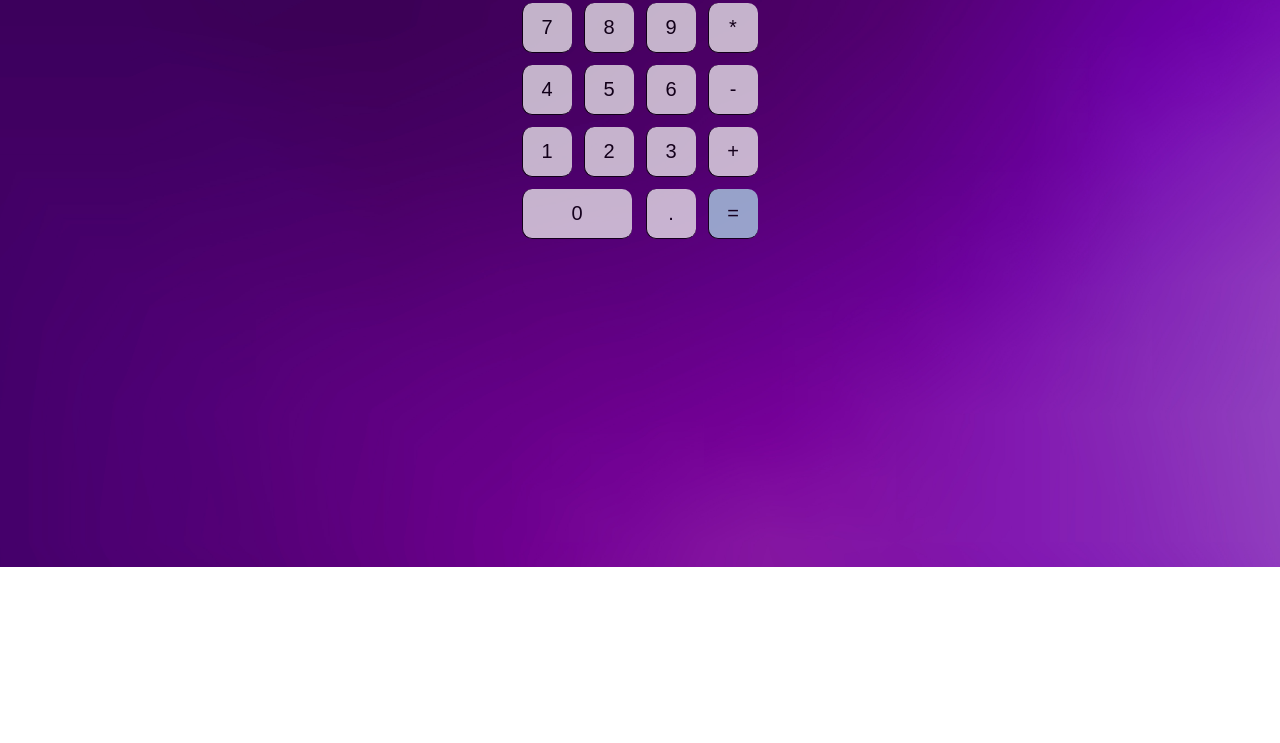
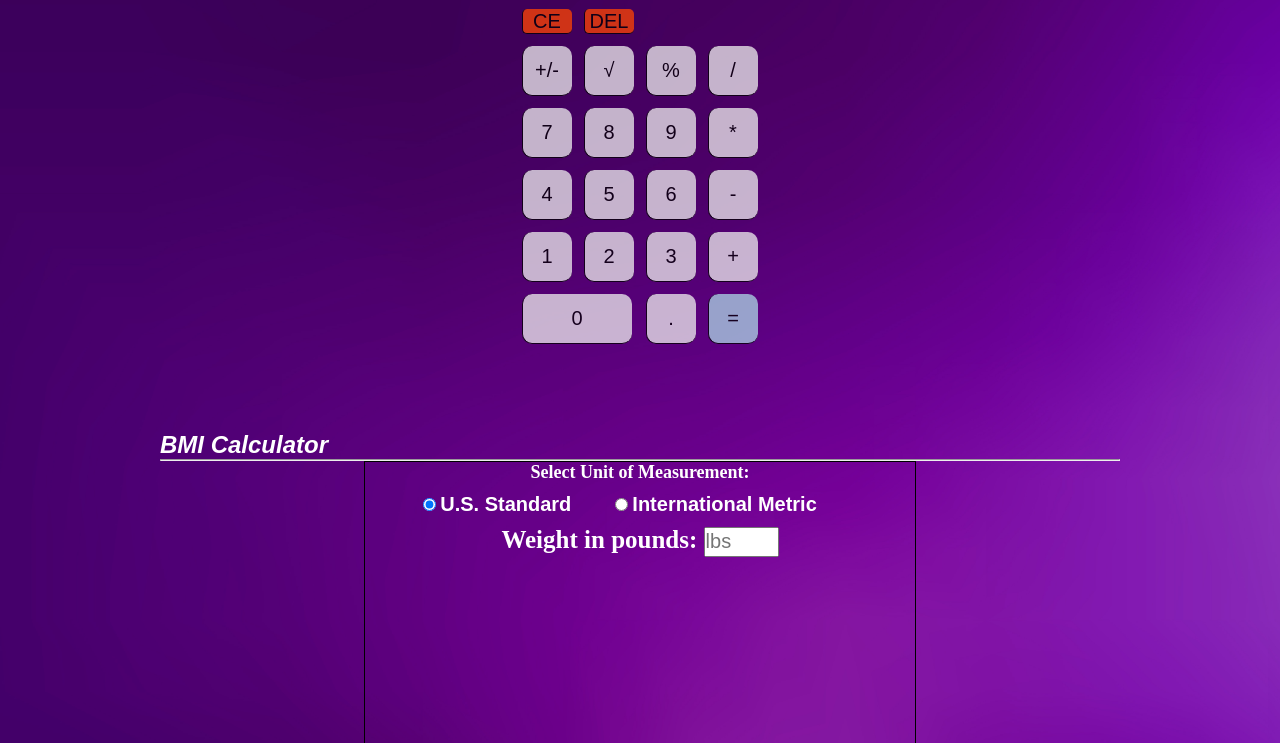
Before and after one commit to JefferyCoen/Simple-calculator, a plain HTML site: page index.html in a window 1280 px wide. Shown: the part 233-976 px from the top of the page. Before the commit the page ends 800 px from the top, so only its background shows below. Drawn offline with Linux system fonts and the light colour scheme.

Commit message:
started BMI Calculator

```diff
--- a/index.html
+++ b/index.html
@@ -11,6 +11,11 @@
         <link rel="stylesheet" href="main.css" />
     </head>
     <body>
+        <!--For Basic Calculator-->
+        <div class="title">
+            <h2 class="name">Basic Calculator</h2>
+            <hr class="divider">
+        </div>
         <!--calculator container-->
         <div id="basicContainer">
             <!--Need a way to view calcualtion results & inputs-->
@@ -58,6 +63,38 @@
                 </table>
             </div>
         </div>
+        <!--For BMI Calculator-->
+        <div class="title">
+            <h2 class="name">BMI Calculator</h2>
+            <hr class="divider">
+        </div>
+        <div class=bmiCalculator>
+            <p class="direction1">Select Unit of Measurement:</p>
+            <!--US or Metric?-->
+            <!--US-->
+            <div class="measurement">
+                <input type="radio" id="US" name="units" value="US" onclick="hideMetric()" checked>
+                <label class="bmiLabel" for="US">U.S. Standard</label>
+            </div>
+           <!--Metric-->
+            <div class="measurement">
+                <input type="radio" id="metirc" name="units" value="International Metric" onclick="hideUS()">
+                <label class="bmiLabel" for="metric">International Metric</label>
+            </div>
+            <!--Forms-->
+            <div id="USForm">
+                <form class="bmiForm">
+                    <label class="weightLabel">Weight in pounds: </label>
+                    <input class="weight" placeholder="lbs" ></input>
+                </form>
+            </div>
+            <div id="metricForm">
+                <form class="bmiForm">
+                    <label class="weightLabel">Weight: </label>
+                    <input class="weight">Kilograms</input>
+                </form>
+            </div>
+        </div>
         <script src="main.js"></script>
     </body>
 </html>
--- a/main.css
+++ b/main.css
@@ -6,11 +6,14 @@
 body {
     background-image: url(./img/calBackground.jpg);
     background-size: cover;
+    background-position: fixed;
 }
+
+/* For Basic Calculator */
 
 .calContainer{
     width: 241px;
-    height: 330px;
+    /* height: 330px; */
     margin: auto;
     margin-top: 50px;
 }
@@ -136,3 +139,74 @@ body {
 .equals:active {
     opacity: 35%;
 }
+
+/* For BMI Calculator */
+
+.bmiCalculator {
+    border: solid 1px black;
+    width: 550px;
+    height: 300px;
+    margin: auto;
+    text-align: center;
+}
+
+#US:active {
+    font-style: italic;
+}
+
+#metricForm {
+    visibility: hidden;
+    position: relative;
+    bottom: 19px;
+}
+
+.bmiLabel {
+    font-family: Arial, Helvetica, sans-serif;
+    font-weight: bold;
+    color: white;
+    font-size: 20px;
+}
+
+.measurement {
+    display: inline-block;
+    justify-content: space-evenly;
+    padding-right: 40px;
+    padding-bottom: 10px;
+}
+
+.direction1 {
+    color: white;
+    font-weight: bold;
+    font-size: 18px;
+    padding-bottom: 10px;
+}
+
+.weightLabel {
+    color: white;
+    font-weight: bold;
+    font-size: 25px;
+}
+.weight {
+    width: 75px;
+    height: 30px;
+    font-size: 20px;
+}
+
+/*Global*/
+.title {
+    width: 75%;
+    margin: auto;
+}
+
+.name {
+    position: relative;
+    top: 75px;
+    color: white;
+    font-family: Arial, Helvetica, sans-serif;
+    font-weight: bolder;
+    font-style: italic;
+}
+
+.divider {
+    margin-top: 75px;
+}
--- a/main.js
+++ b/main.js
@@ -1,3 +1,4 @@
+//For Basic Calculator
 function insert(num) {
     document.resultWindow.resultText.value = document.resultWindow.resultText.value+num
 }
@@ -23,3 +24,14 @@ function sqrRoot() {
     var squareRoot = Math.sqrt(document.resultWindow.resultText.value)
     document.resultWindow.resultText.value = squareRoot
 }
+
+//For BMI Calculator
+function hideMetric() {
+    document.getElementById("metricForm").style.visibility="hidden";
+    document.getElementById("USForm").style.visibility="visible";
+}
+
+function hideUS() {
+    document.getElementById("metricForm").style.visibility="visible";
+    document.getElementById("USForm").style.visibility="hidden";
+}
```
